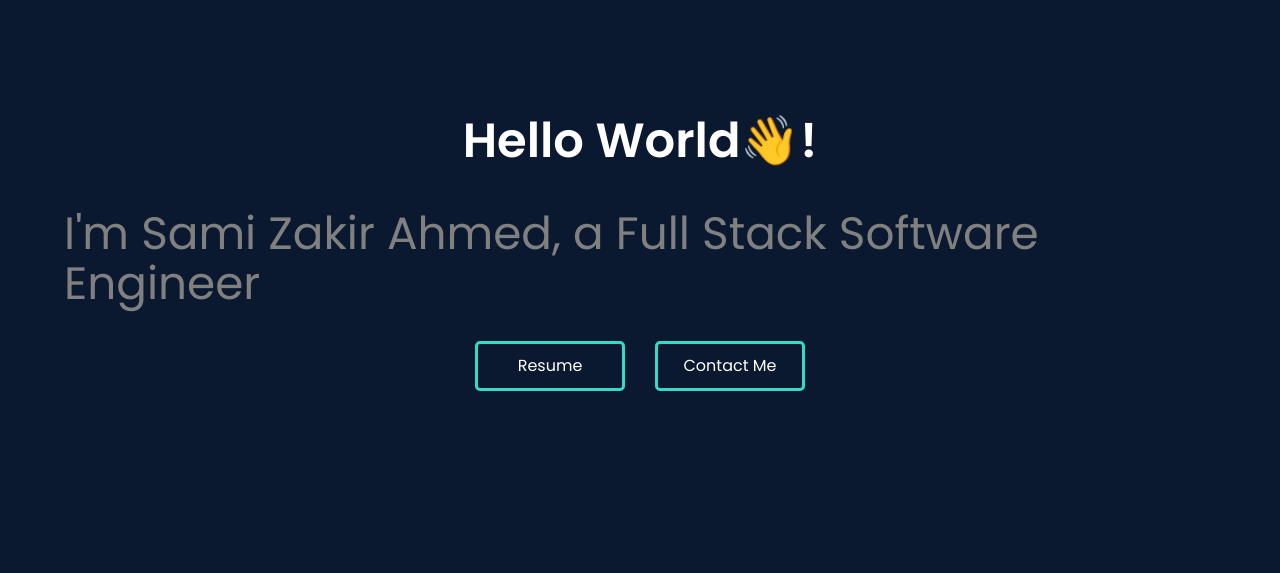
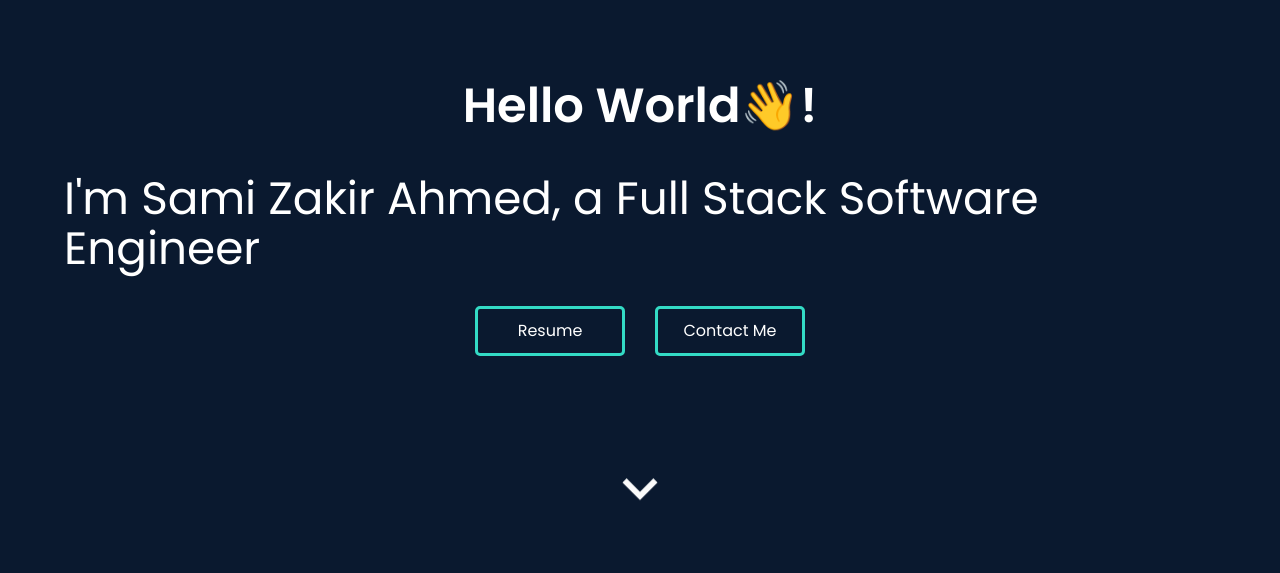
Before and after one commit to samizak/react-portfolio, a React (Create React App) app: page / in a window 1280 px wide. Shown: the part 152-725 px from the top of the page. Built offline with nearby package versions, Linux system fonts and the light colour scheme.

Commit message:
refactor: Refactor Home section

```diff
--- a/src/App.css
+++ b/src/App.css
@@ -95,71 +95,6 @@ body {
   }
 }
 
-.home {
-  display: flex;
-  align-items: center;
-  justify-content: space-between;
-  min-height: 100vh;
-}
-
-.inner-home {
-  width: 100%;
-  display: flex;
-  flex-direction: column;
-  justify-content: center;
-  align-items: center;
-}
-
-.home h1 {
-  margin-bottom: 2rem;
-  font-size: 36pt;
-  color: var(--textColor);
-  font-weight: 600;
-}
-
-.home h2 {
-  margin-bottom: 2rem;
-  font-size: 34pt;
-  color: gray;
-  font-weight: normal;
-  line-height: 1.1;
-}
-
-.home h4 {
-  margin-bottom: 2.5rem;
-  font-size: 32pt;
-  font-weight: normal;
-  color: var(--textColor);
-}
-
-.home-buttons {
-  display: inline-flex;
-  gap: 30px;
-}
-
-.contact-me-button {
-  cursor: pointer;
-  border-radius: 5px;
-  border: none;
-  appearance: none;
-  user-select: none;
-  background: none;
-  text-decoration: none;
-  width: 150px;
-  height: 50px;
-  color: white;
-  border: 3px solid var(--buttonColor);
-  transition: all 0.35s;
-  display: flex;
-  align-items: center;
-  justify-content: center;
-}
-
-.contact-me-button:hover {
-  background: var(--buttonColor);
-  color: black;
-}
-
 /* Disable default black outline on focus */
 *,
 *:focus,
@@ -186,9 +121,6 @@ body {
 }
 
 /*
-
-
-
 
 */
 
@@ -279,7 +211,7 @@ body {
     margin-left: 2rem;
   }
 
-  .dashes-to-title {
+  /* .dashes-to-title {
     margin-bottom: 100px;
-  }
+  } */
 }
--- a/src/App.tsx
+++ b/src/App.tsx
@@ -1,8 +1,10 @@
 import { useRef, useEffect, useState } from "react";
 import "./App.css";
+import AboutMe from "./Components/AboutMe/AboutMe";
 import ContactMe from "./Components/ContactMe/ContactMe";
 import Footer from "./Components/Footer/Footer";
 import Header from "./Components/Header/Header";
+import Home from "./Components/Home/Home";
 import Projects from "./Components/Projects/Projects";
 import Skills from "./Components/Skills/Skills";
 
@@ -36,43 +38,22 @@ function FadeInSection(props: any) {
 function App() {
   return (
     <>
-      {/* <div className="curve-container">
-        <div className="curve"></div>
-      </div> */}
       <Header />
 
       <FadeInSection>
-        <section id="home" className="home qIYQfQ ">
-          <div className="inner-home">
-            <h1>
-              Hello World<span className="wave">👋</span>!
-            </h1>
-            <h2>I'm Sami Zakir Ahmed, a Full Stack Software Engineer</h2>
+        <Home />
+      </FadeInSection>
 
-            <div className="home-buttons">
-              <a href="#contact" className="contact-me-button">
-                Resume
-              </a>
-              <a href="#contact" className="contact-me-button">
-                Contact Me
-              </a>
-            </div>
-          </div>
-        </section>
+      <FadeInSection>
+        <AboutMe />
+      </FadeInSection>
+
+      <FadeInSection>
+        <Skills />
       </FadeInSection>
 
       <FadeInSection>
         <Projects />
-      </FadeInSection>
-
-      <FadeInSection>
-        <section id="about" className="qIYQfQ">
-          About Me
-        </section>
-      </FadeInSection>
-
-      <FadeInSection>
-        <Skills />
       </FadeInSection>
 
       <FadeInSection>
--- /dev/null
+++ b/src/Components/Home/Home.css
@@ -0,0 +1,89 @@
+.home {
+  display: flex;
+  align-items: center;
+  justify-content: space-between;
+  min-height: 100vh;
+}
+
+.inner-home {
+  width: 100%;
+  display: flex;
+  flex-direction: column;
+  justify-content: center;
+  align-items: center;
+  color: var(--textColor);
+}
+
+.home h1 {
+  margin-bottom: 2rem;
+  font-size: 36pt;
+  font-weight: 600;
+}
+
+.home h2 {
+  margin-bottom: 2rem;
+  font-size: 34pt;
+  font-weight: normal;
+  line-height: 1.1;
+}
+
+.home-scroll-down {
+  position: relative;
+  top: 100px;
+  height: 70px;
+  width: 70px;
+  animation: scrolldown-arrow-animation 2s ease-in-out infinite;
+}
+
+.home-scroll-down path {
+  fill: white;
+}
+
+.home h4 {
+  margin-bottom: 2.5rem;
+  font-size: 32pt;
+  font-weight: normal;
+  color: var(--textColor);
+}
+
+.home-buttons {
+  display: inline-flex;
+  gap: 30px;
+}
+
+.home-button {
+  cursor: pointer;
+  border-radius: 5px;
+  border: none;
+  appearance: none;
+  user-select: none;
+  background: none;
+  text-decoration: none;
+  width: 150px;
+  height: 50px;
+  color: white;
+  border: 3px solid var(--buttonColor);
+  transition: all 0.35s;
+  display: flex;
+  align-items: center;
+  justify-content: center;
+}
+
+.home-button:hover {
+  background: var(--buttonColor);
+  color: black;
+}
+
+@keyframes scrolldown-arrow-animation {
+  0% {
+    transform: translate(0, -20px);
+    opacity: 0;
+  }
+  50% {
+    opacity: 1;
+  }
+  100% {
+    transform: translate(0, 20px);
+    opacity: 0;
+  }
+}
--- /dev/null
+++ b/src/Components/Home/Home.tsx
@@ -0,0 +1,34 @@
+import "./Home.css";
+
+export default function Home() {
+  return (
+    <>
+      <section id="home" className="home qIYQfQ ">
+        <div className="inner-home">
+          <h1>
+            Hello World<span className="wave">👋</span>!
+          </h1>
+          <h2>
+            I'm <span className="name">Sami Zakir Ahmed</span>, a Full Stack
+            Software Engineer
+          </h2>
+
+          <div className="home-buttons">
+            <a href="#contact" className="home-button">
+              Resume
+            </a>
+            <a href="#contact" className="home-button">
+              Contact Me
+            </a>
+          </div>
+
+          <a className="home-scroll-down" href="#about">
+            <svg focusable="false" viewBox="0 0 24 24" aria-hidden="true">
+              <path d="M7.41 8.59L12 13.17l4.59-4.58L18 10l-6 6-6-6 1.41-1.41z"></path>
+            </svg>
+          </a>
+        </div>
+      </section>
+    </>
+  );
+}
```
